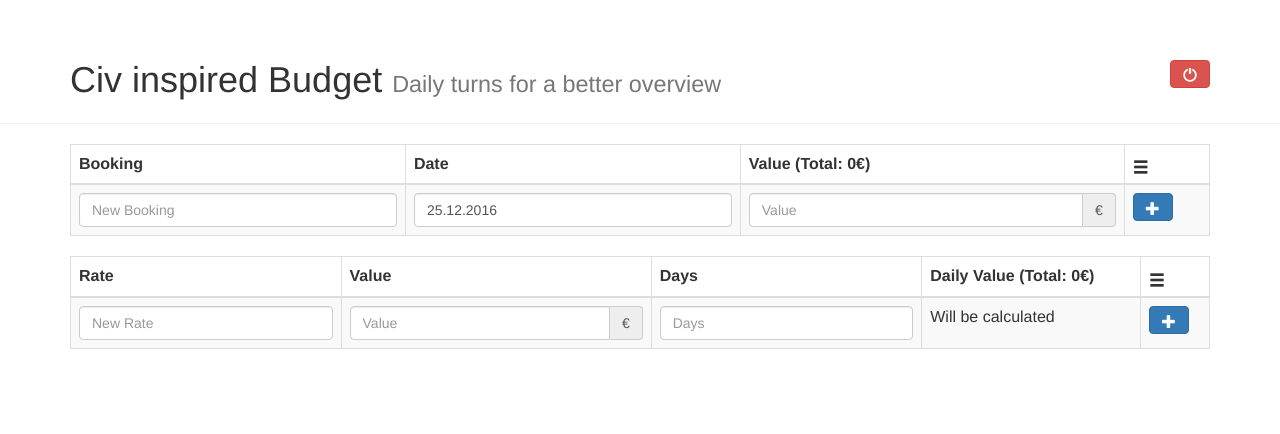
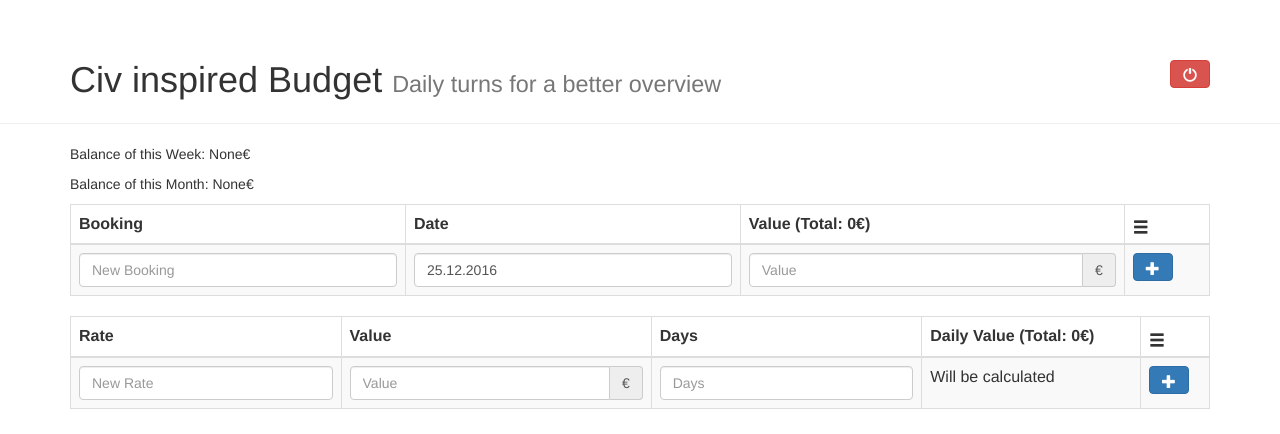
Before and after one commit to david-jointech/CivBudget, a Django app: page / in a window 1280 px wide. Shown: the top 434 px of the page. Run offline with Django 3.2, Linux system fonts and the light colour scheme; the visitor is signed in with stand-in values (Sample User, id 1); data that the repository does not hold is empty; some libraries are stand-ins or nearby versions.

Commit message:
Added balances of current week and month

```diff
--- a/budget/templates/budget/index.html
+++ b/budget/templates/budget/index.html
@@ -20,6 +20,13 @@
 </div>
 
 <div class="container">
+
+    <p>
+        Balance of this Week: {{ balance_of_week }}€
+    </p>
+    <p>
+        Balance of this Month: {{ balance_of_month }}€
+    </p>
     <div class="table-responsive">
         <table class="table table-bordered table-striped">
             <thead>
--- a/budget/views.py
+++ b/budget/views.py
@@ -6,6 +6,8 @@
 from .models import *
 from .utils import Utils
 from django.utils import timezone
+from datetime import timedelta
+from django.db.models import Sum
 
 
 @login_required
@@ -13,14 +15,23 @@
     user = request.user
     now = timezone.now()
     today = now.replace(hour=0, minute=0, second=0, microsecond=0)
+    first_day_of_month = today.replace(day=1)
+    monday_of_this_week = today - timedelta(days=today.weekday())
     rate_list = Rate.objects.filter(user=user).order_by('daily_value')
     booking_list = Booking.objects.filter(user=user).order_by('value').filter(date__range=[today, now])
+    bookings_of_week = Booking.objects.filter(user=user).order_by('value').filter(
+        date__range=[monday_of_this_week, now]).aggregate(balance_of_week=Sum('value'))
+    bookings_of_month = Booking.objects.filter(user=user).order_by('value').filter(
+        date__range=[first_day_of_month, now]).aggregate(balance_of_month=Sum('value'))
     context = {
         'booking_list': booking_list,
         'rate_list': rate_list,
         'magic_number': Utils.calculate_daily_rate(rate_list),
         'booking_total': Utils.calculate_total(booking_list),
         'today': timezone.now(),
+        'balance_of_week': bookings_of_week['balance_of_week'],
+        'balance_of_month': bookings_of_month['balance_of_month'],
+
     }
     return render(request, 'budget/index.html', context)
 
@@ -42,10 +53,11 @@
         form = RateForm(request.POST)
         if form.is_valid():
             rate = Rate(name=form.cleaned_data['name'], value=form.cleaned_data['value'],
-                              days=form.cleaned_data['days'], user=request.user)
+                        days=form.cleaned_data['days'], user=request.user)
             rate.calculate_daily_value()
             rate.save()
     return redirect('/')
+
 
 @login_required
 def delete_booking(request, booking_id):
@@ -53,6 +65,7 @@
     booking.delete()
     return redirect('/')
 
+
 @login_required
 def delete_rate(request, rate_id):
     rate = Rate.objects.get(id=rate_id)
```
